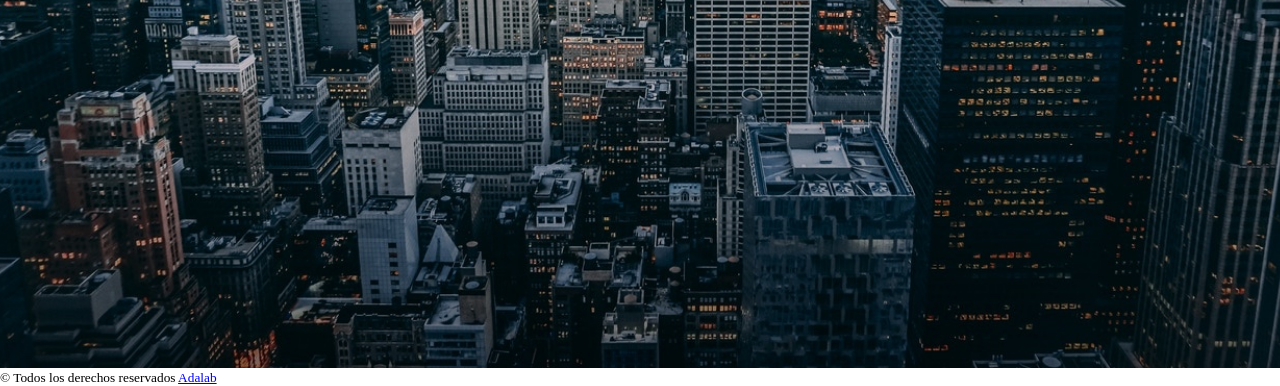
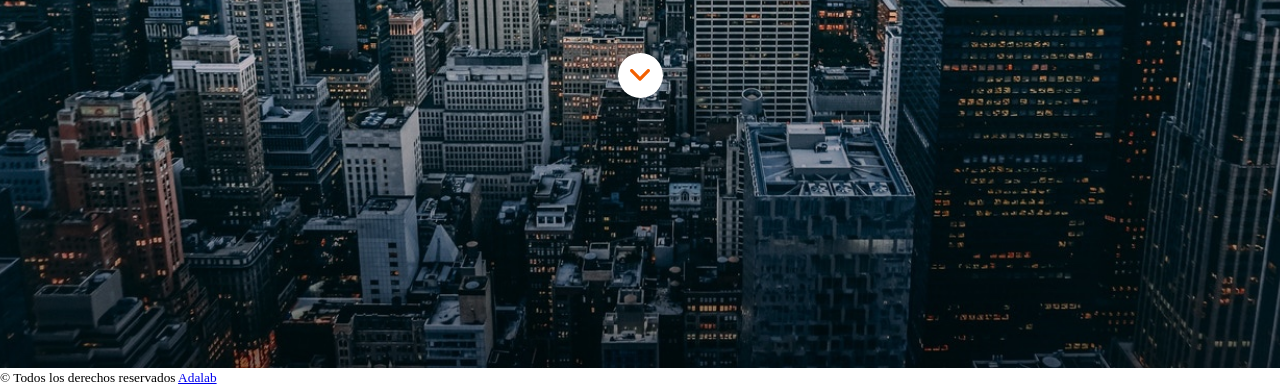
Before and after one commit to Adalab/modulo-1-evaluacion-final-moniLamas, a website: page docs/index.html in a window 1280 px wide. Shown: the part 432-818 px from the top of the page. Drawn offline with Linux system fonts and the light colour scheme.

Commit message:
add ico scroll down and properties header.html and _header.scss

```diff
--- a/docs/index.html
+++ b/docs/index.html
@@ -23,11 +23,13 @@
       <div class="header__title">
         <h1 class="header__title--bigtitle">Anonymous proxy</h1>
         <h3 class="header__title--subtitle">In hac habitasse platea disctumst.</h3>
+
+        <div class="header__title--arrow">
+          <a href="#reasons"><img src="./assets/images/ico-scroll-down.svg" alt="" title="Go to 3 reasons"></a>
+        </div>
       </div>
 
-      <div class="header__arrow">
-        <a href="#reasons"><img src="=" ./assets/images/ico-arrow.svg" alt=""></a>
-      </div>
+
     </header>
 
     <footer class="page__footer">
--- a/src/scss/layout/_header.scss
+++ b/src/scss/layout/_header.scss
@@ -50,6 +50,18 @@
       text-align: center;
     }
 
+    &--arrow {
+      width: 45px;
+      height: 45px;
+      border-radius: 22.5px;
+      background-color: $color-secondary;
+      display: flex;
+      justify-content: center;
+      align-items: center;
+      position: relative;
+      top: 56px;
+    }
   }
 
+
 }
```
Also changed, not shown: src/html/partials/header.html (+5 -3 lines), docs/assets/css/main.css.
